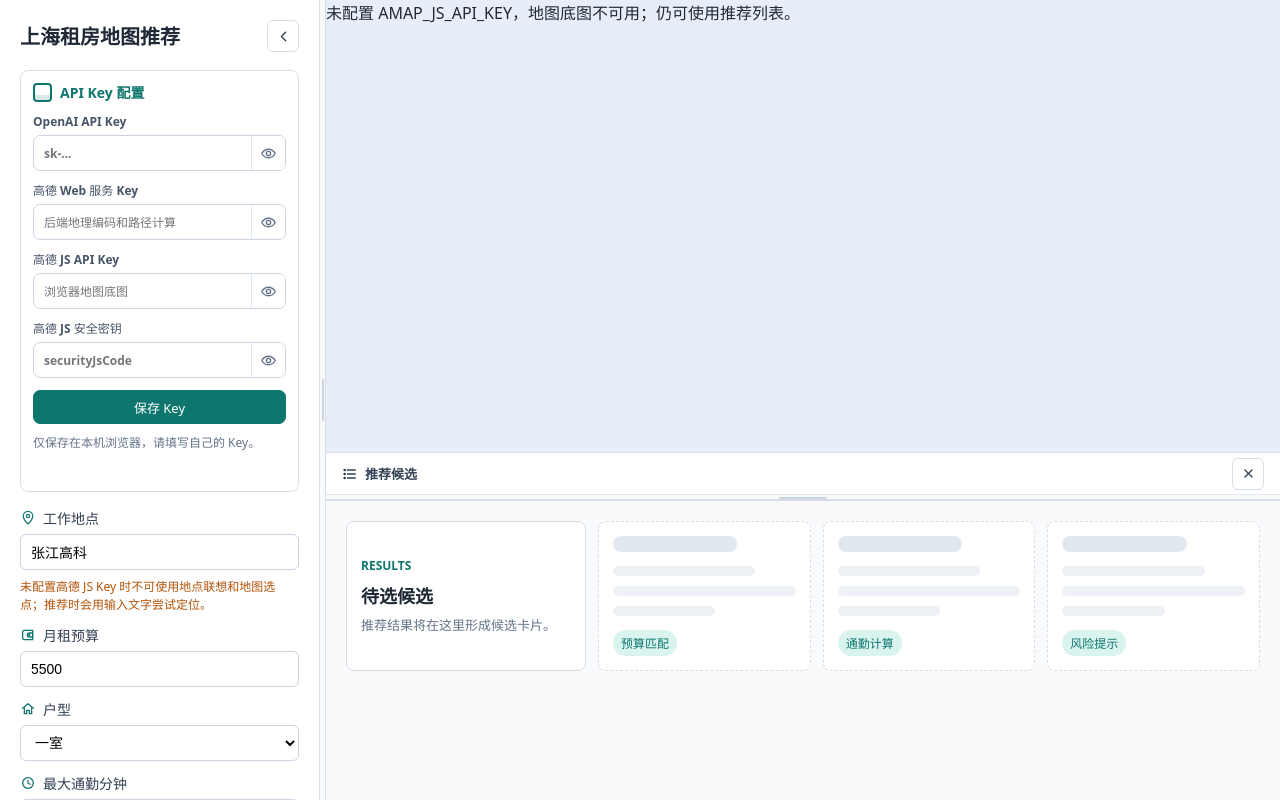
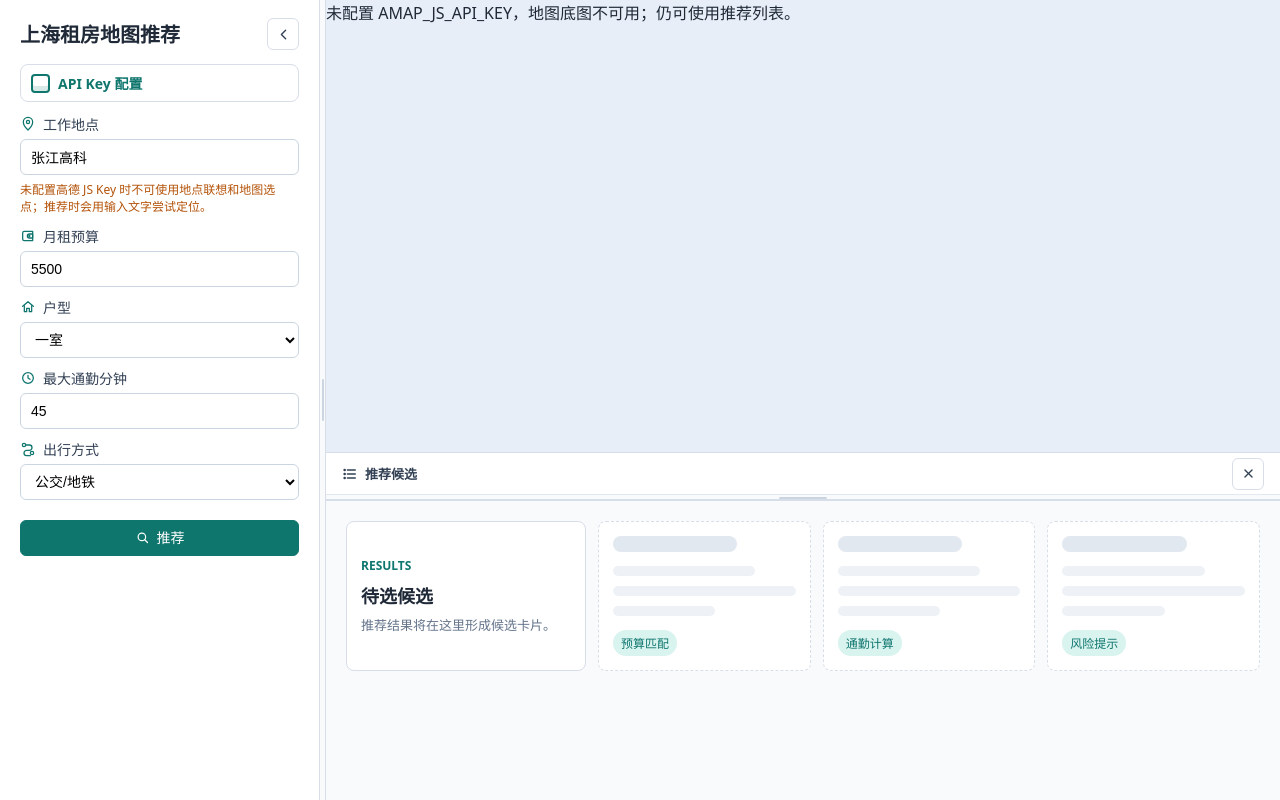
Before and after one commit to ChiZhang-805/shanghai-rental-agent, a FastAPI app: page /map in a window 1280 px wide. Run offline with FastAPI, Linux system fonts and the light colour scheme; some libraries are stand-ins or nearby versions.

Commit message:
Tidy API key panel layout

```diff
--- a/app/static/agent.css
+++ b/app/static/agent.css
@@ -165,6 +165,9 @@ button:disabled {
   cursor: default;
 }
 .detail-pane {
+  display: flex;
+  flex-direction: column;
+  gap: 18px;
   min-height: 0;
   height: 100vh;
   padding: 18px;
@@ -175,6 +178,7 @@ button:disabled {
 .recommendation-panel {
   display: grid;
   gap: 12px;
+  flex: 0 0 auto;
 }
 .recommendation-header {
   display: flex;
--- a/app/static/api_keys.css
+++ b/app/static/api_keys.css
@@ -124,8 +124,7 @@
   background: #0b655f;
 }
 
-.key-status,
-.key-note {
+.key-status {
   min-height: 16px;
   margin: 0;
   color: #64748b;
@@ -133,25 +132,44 @@
   line-height: 1.45;
 }
 
-.agent-key-panel {
-  position: fixed;
-  right: 18px;
-  bottom: 18px;
-  z-index: 60;
-  width: min(420px, calc(100vw - 36px));
-  max-height: calc(100vh - 120px);
-  overflow: auto;
+.key-status:empty {
+  display: none;
 }
 
-.agent-key-panel:not([open]) {
-  width: auto;
+.agent-key-panel {
+  width: 100%;
+  flex: 0 0 auto;
+  box-shadow: none;
 }
 
 .map-key-panel {
-  margin: 0 0 16px;
+  margin: 0 0 12px;
   box-shadow: none;
 }
 
+.map-key-panel summary {
+  min-height: 36px;
+  padding: 0 10px;
+}
+
 .map-key-panel .key-panel-body {
-  padding-bottom: 14px;
+  gap: 7px;
+  padding: 0 10px 10px;
 }
+
+.map-key-panel .key-field {
+  gap: 3px;
+  font-size: 12px;
+}
+
+.map-key-panel .key-control input,
+.map-key-panel .secret-toggle {
+  height: 32px;
+  min-height: 32px;
+}
+
+.map-key-panel .key-save-button {
+  height: 32px;
+  min-height: 32px;
+  margin-top: 0;
+}
--- a/app/static/map.css
+++ b/app/static/map.css
@@ -7,20 +7,20 @@ body.dragging-sidebar * { cursor: col-resize !important; }
 body.dragging-results * { cursor: row-resize !important; }
 .shell { --sidebar-width: 320px; --results-height: 300px; display: grid; grid-template-columns: var(--sidebar-width) 6px minmax(0, 1fr); grid-template-rows: minmax(0, 1fr); width: 100vw; height: 100vh; min-width: 0; min-height: 0; overflow: hidden; }
 .shell.sidebar-collapsed { grid-template-columns: 44px 0 minmax(0, 1fr); }
-.panel { grid-column: 1; grid-row: 1; position: relative; min-width: 0; overflow: auto; padding: 20px; background: #fff; border-right: 1px solid #d8dee8; }
+.panel { grid-column: 1; grid-row: 1; position: relative; min-width: 0; overflow: auto; padding: 18px 20px; background: #fff; border-right: 1px solid #d8dee8; }
 .sidebar-collapsed .panel { overflow: hidden; padding: 0; background: #ffffff; border-right: 1px solid #d8dee8; }
 .sidebar-collapsed .panel > :not(#openSidebar) { display: none; }
-.panel-titlebar { display: flex; align-items: center; justify-content: space-between; gap: 10px; margin-bottom: 18px; }
+.panel-titlebar { display: flex; align-items: center; justify-content: space-between; gap: 10px; margin-bottom: 14px; }
 .panel-titlebar h1 { flex: 0 0 auto; margin: 0; white-space: nowrap; font-size: 20px; line-height: 1.25; }
-label { display: grid; gap: 6px; margin: 12px 0; font-size: 14px; }
+label { display: grid; gap: 5px; margin: 10px 0; font-size: 14px; }
 .field-label { display: inline-flex; align-items: center; gap: 7px; color: #334155; font-weight: 550; }
 .field-label .ui-icon { color: #0f766e; }
 input, select, button { width: 100%; height: 36px; border: 1px solid #cbd5e1; border-radius: 6px; padding: 0 10px; font-size: 14px; background: #fff; }
-button { margin-top: 12px; background: #0f766e; color: #fff; border-color: #0f766e; cursor: pointer; }
+button { margin-top: 10px; background: #0f766e; color: #fff; border-color: #0f766e; cursor: pointer; }
 button:disabled { opacity: 0.65; cursor: default; }
 .button-content, .toolbar-title { display: inline-flex; align-items: center; justify-content: center; gap: 7px; min-width: 0; }
 .button-content .ui-icon { width: 15px; height: 15px; flex-basis: 15px; }
-.field-hint { margin: -4px 0 8px; color: #64748b; font-size: 12px; line-height: 1.45; }
+.field-hint { margin: -3px 0 7px; color: #64748b; font-size: 12px; line-height: 1.4; }
 .field-hint-warning { color: #b45309; }
 .icon-button { flex: 0 0 auto; display: inline-grid; place-items: center; width: 32px; height: 32px; margin: 0; padding: 0; color: #334155; background: #ffffff; border: 1px solid #d8dee8; border-radius: 6px; font-size: 18px; line-height: 1; }
 .icon-button .ui-icon { width: 17px; height: 17px; flex-basis: 17px; }
--- a/app/templates/agent.html
+++ b/app/templates/agent.html
@@ -36,8 +36,6 @@
           </header>
           <div id="results" class="results"></div>
         </section>
-      </aside>
-    </main>
         <details id="agentKeyPanel" class="key-panel agent-key-panel" open>
           <summary>API Key 配置</summary>
           <div class="key-panel-body">
@@ -78,10 +76,11 @@
               </span>
             </label>
             <button class="key-save-button" type="button" data-key-save>保存 Key</button>
-        <p class="key-note">仅保存在本机浏览器，请填写自己的 Key。</p>
             <p class="key-status" data-key-status></p>
           </div>
         </details>
+      </aside>
+    </main>
     <script src="/static/api_keys.js"></script>
     <script src="/static/agent.js"></script>
   </body>
--- a/app/templates/map.html
+++ b/app/templates/map.html
@@ -65,7 +65,7 @@
             <svg class="ui-icon"><use href="#icon-chevron-left"></use></svg>
           </button>
         </div>
-        <details id="mapKeyPanel" class="key-panel map-key-panel" open>
+        <details id="mapKeyPanel" class="key-panel map-key-panel">
           <summary>API Key 配置</summary>
           <div class="key-panel-body">
             <label class="key-field">
@@ -105,7 +105,6 @@
               </span>
             </label>
             <button class="key-save-button" type="button" data-key-save>保存 Key</button>
-            <p class="key-note">仅保存在本机浏览器，请填写自己的 Key。</p>
             <p class="key-status" data-key-status></p>
           </div>
         </details>
```
Lines whose indentation alone changed are shown as unchanged.
